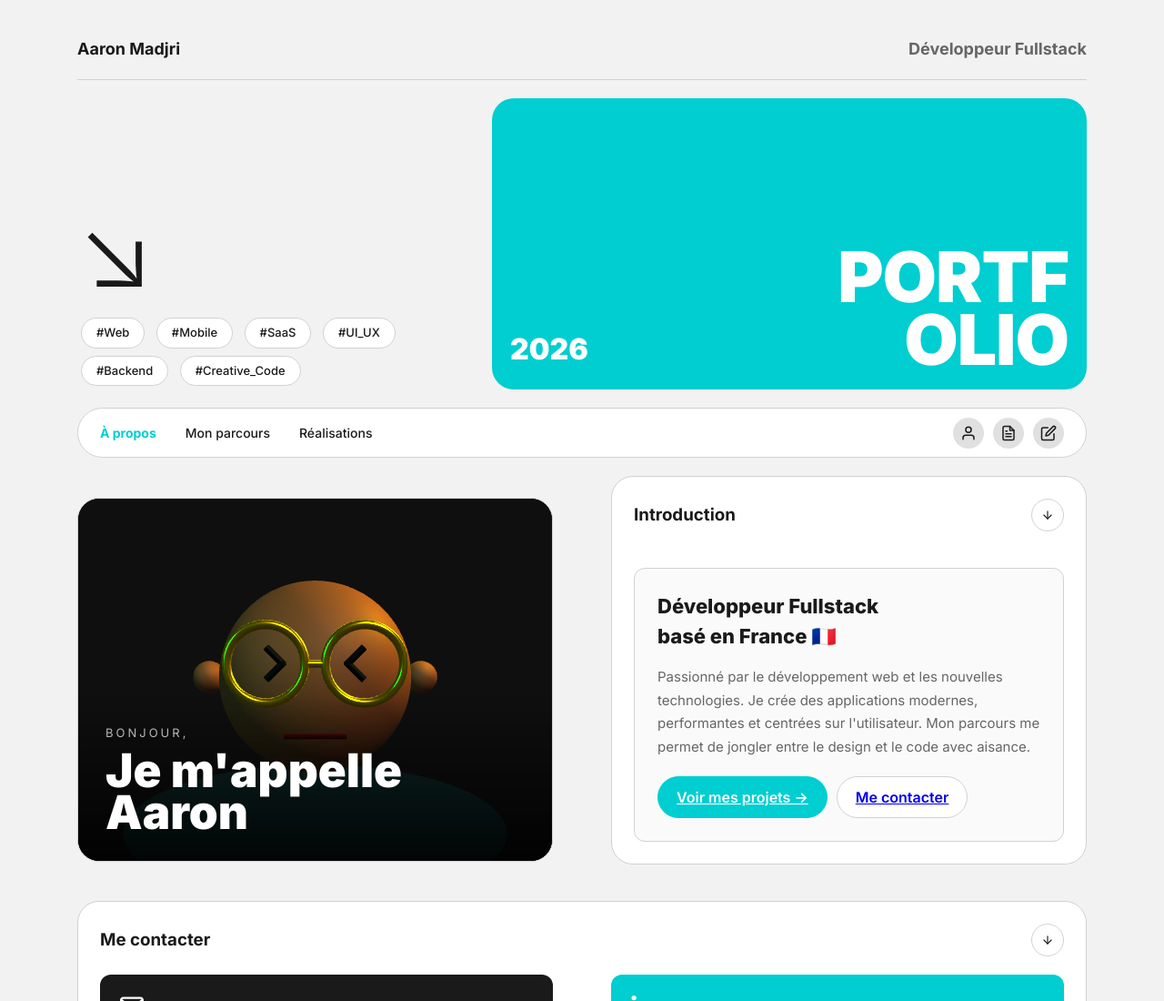
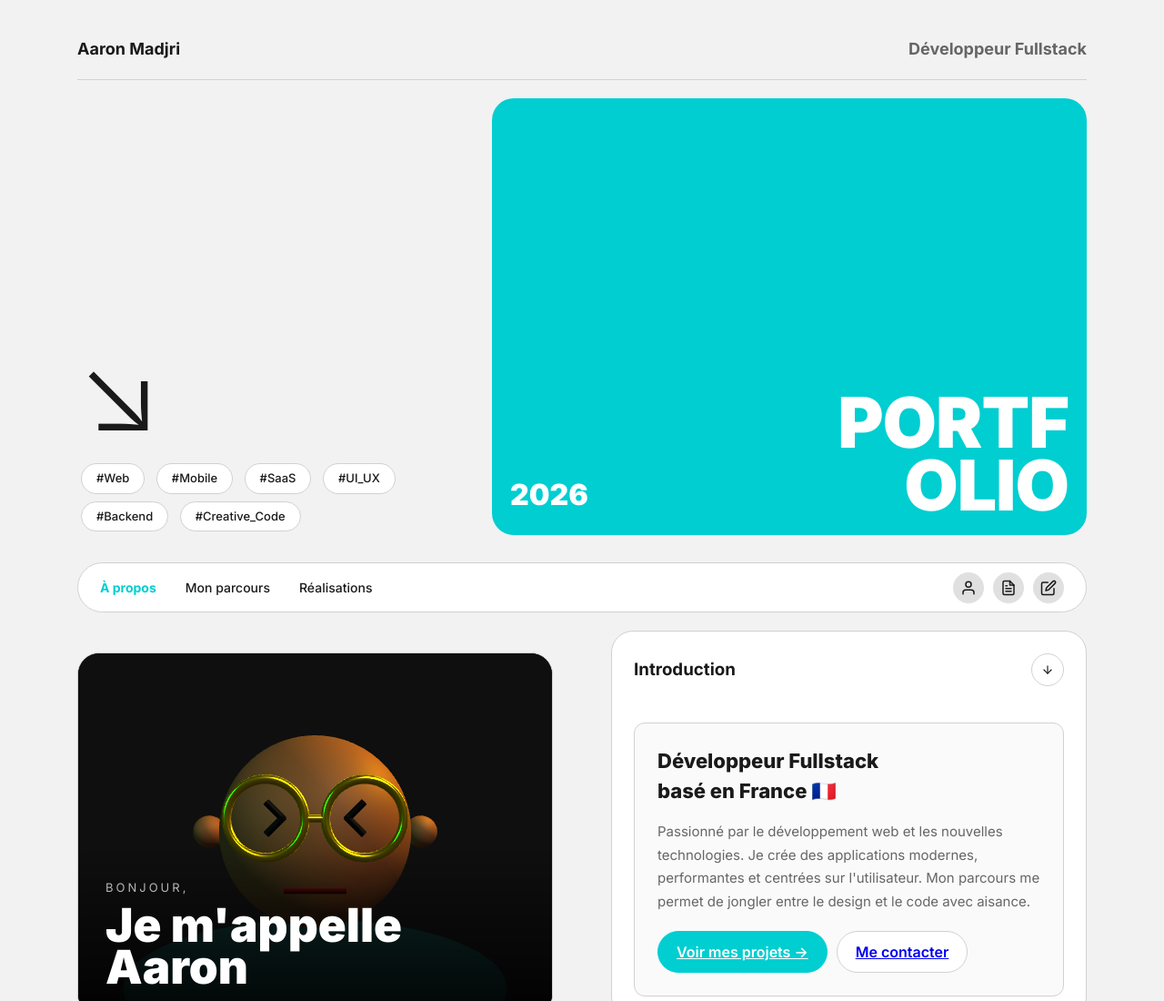
Before and after one commit to aarmad/portfolio_, a plain HTML site: page index.html in a window 1280 px wide. Shown: the top 1100 px of the page at 91% size. Drawn offline with nearby package versions, Linux system fonts and the light colour scheme; animation ran at ten frames a second.

Commit message:
Increase hero section height to 60vh to push about section out of view on page load

```diff
--- a/style.css
+++ b/style.css
@@ -732,8 +732,8 @@ svg rect {
     display: grid;
     grid-template-columns: 1fr 1.5fr;
     gap: 20px;
-    margin-bottom: 20px;
-    min-height: 280px;
+    margin-bottom: 30px;
+    min-height: 60vh;
 }
 
 .hero-left {
@@ -748,7 +748,7 @@ svg rect {
     position: relative;
     overflow: hidden;
     color: white;
-    min-height: 320px;
+    height: 100%;
 }
 
 .hero-accent-box .circular-content {
@@ -777,7 +777,7 @@ svg rect {
 }
 
 .big-arrow {
-    font-size: 110px;
+    font-size: clamp(80px, 15vh, 180px);
     line-height: 1;
     margin-bottom: 15px;
     font-weight: 300;
```
